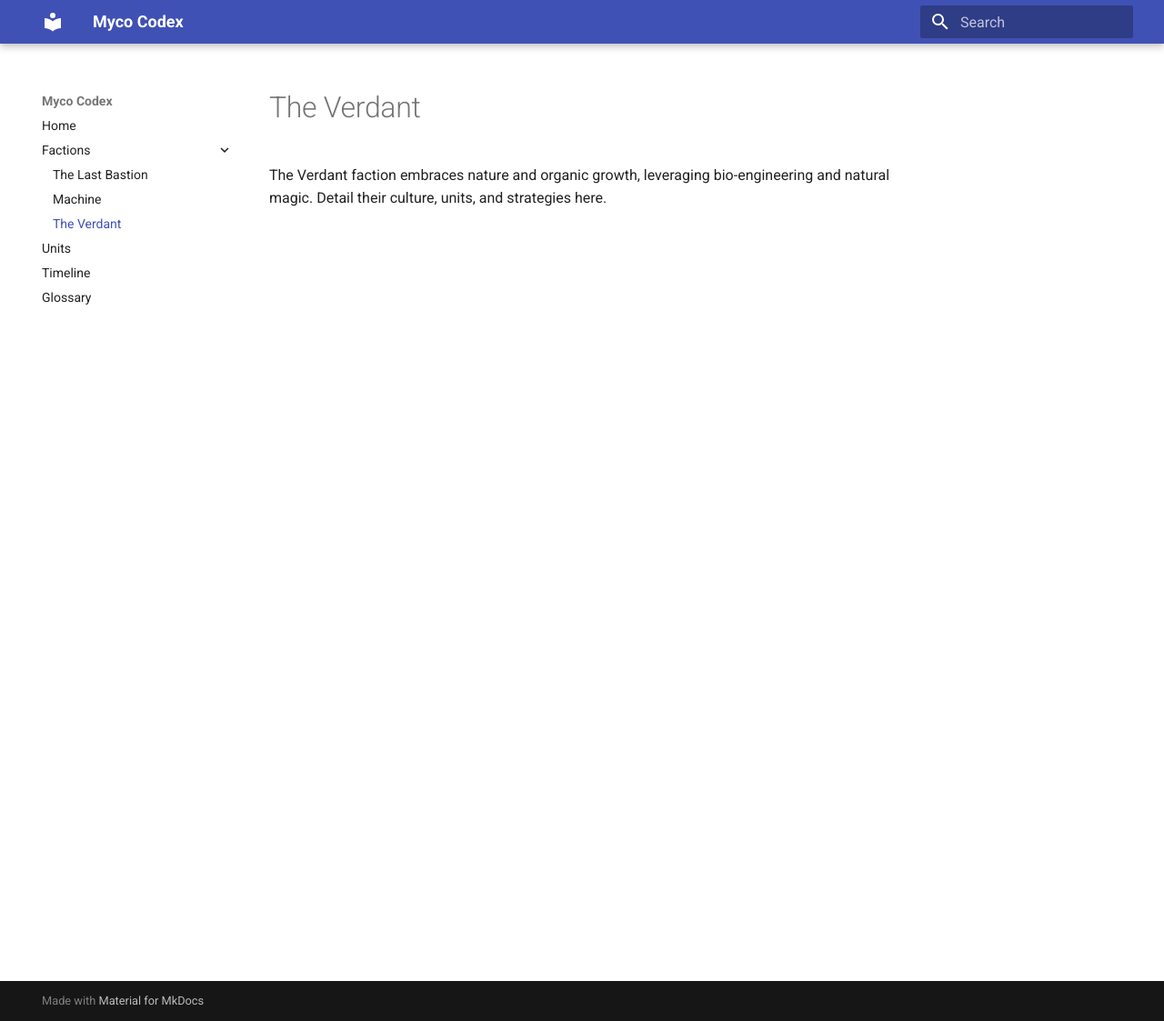
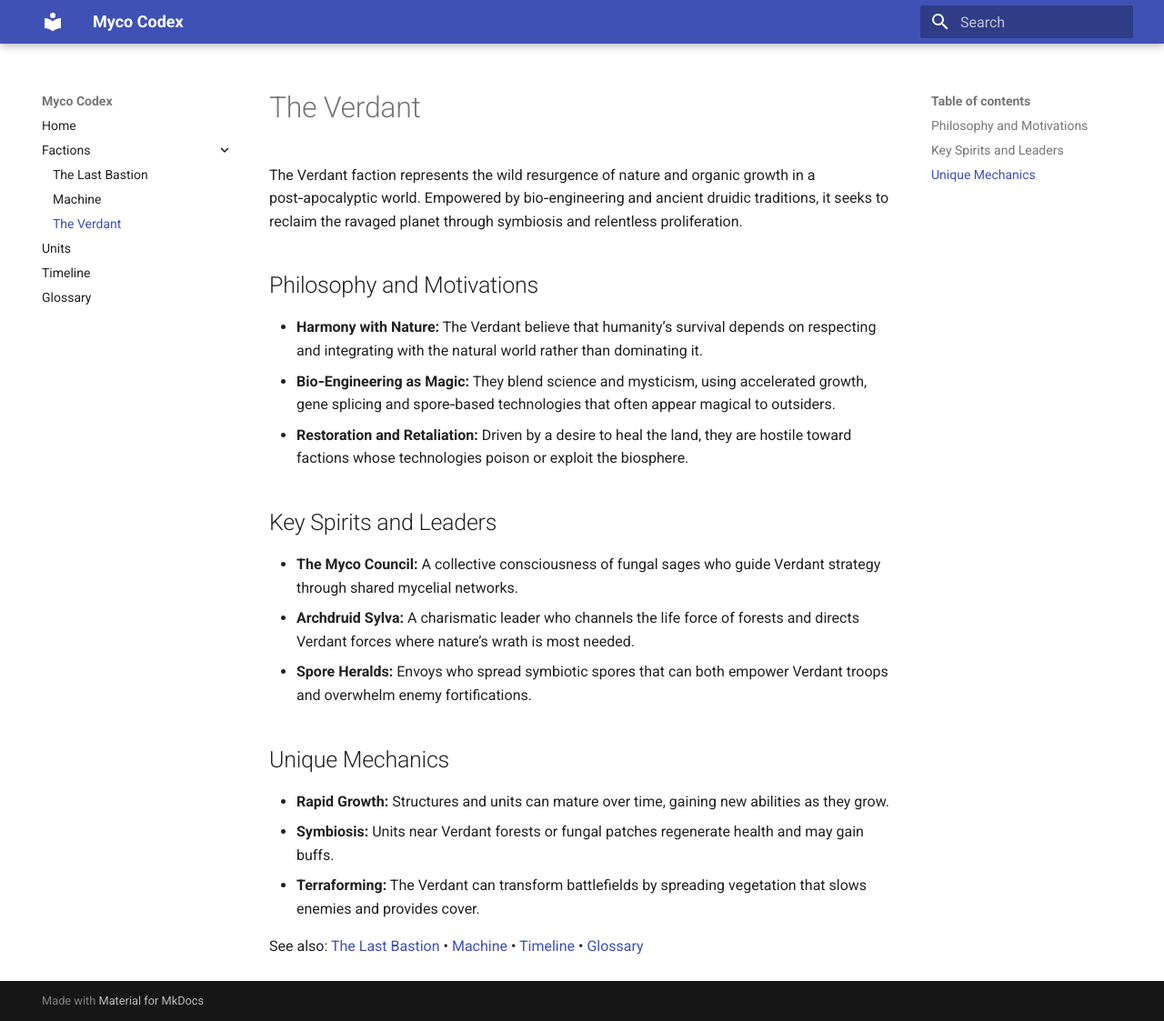
Before and after one commit to AJKennett/myco-codex, an MkDocs documentation site: the page built from docs/factions/verdant.md, in a window 1280 px wide and 1123 px high. Shown: the whole window at 91% size. Built offline with MkDocs 1.6.1 and Material for MkDocs 9.7.7, drawn with Linux system fonts in a browser that asks for light colours.

Commit message:
Populate The Verdant faction page

```diff
--- a/docs/factions/verdant.md
+++ b/docs/factions/verdant.md
@@ -1,3 +1,23 @@
 # The Verdant
 
-The Verdant faction embraces nature and organic growth, leveraging bio-engineering and natural magic. Detail their culture, units, and strategies here.
+The Verdant faction represents the wild resurgence of nature and organic growth in a post‑apocalyptic world. Empowered by bio‑engineering and ancient druidic traditions, it seeks to reclaim the ravaged planet through symbiosis and relentless proliferation.
+
+## Philosophy and Motivations
+
+- **Harmony with Nature:** The Verdant believe that humanity’s survival depends on respecting and integrating with the natural world rather than dominating it.
+- **Bio‑Engineering as Magic:** They blend science and mysticism, using accelerated growth, gene splicing and spore‑based technologies that often appear magical to outsiders.
+- **Restoration and Retaliation:** Driven by a desire to heal the land, they are hostile toward factions whose technologies poison or exploit the biosphere.
+
+## Key Spirits and Leaders
+
+- **The Myco Council:** A collective consciousness of fungal sages who guide Verdant strategy through shared mycelial networks.
+- **Archdruid Sylva:** A charismatic leader who channels the life force of forests and directs Verdant forces where nature’s wrath is most needed.
+- **Spore Heralds:** Envoys who spread symbiotic spores that can both empower Verdant troops and overwhelm enemy fortifications.
+
+## Unique Mechanics
+
+- **Rapid Growth:** Structures and units can mature over time, gaining new abilities as they grow.
+- **Symbiosis:** Units near Verdant forests or fungal patches regenerate health and may gain buffs.
+- **Terraforming:** The Verdant can transform battlefields by spreading vegetation that slows enemies and provides cover.
+
+See also: [The Last Bastion](last-bastion.md) • [Machine](machine.md) • [Timeline](../timeline/index.md) • [Glossary](../glossary.md)
```
